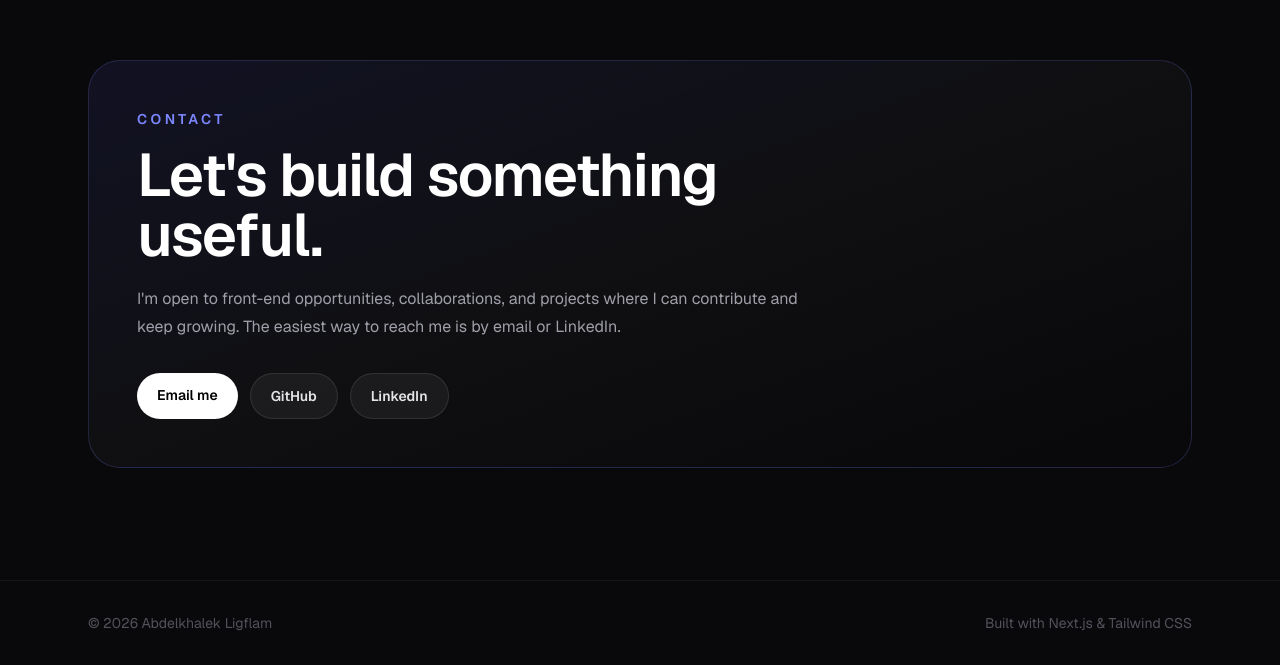
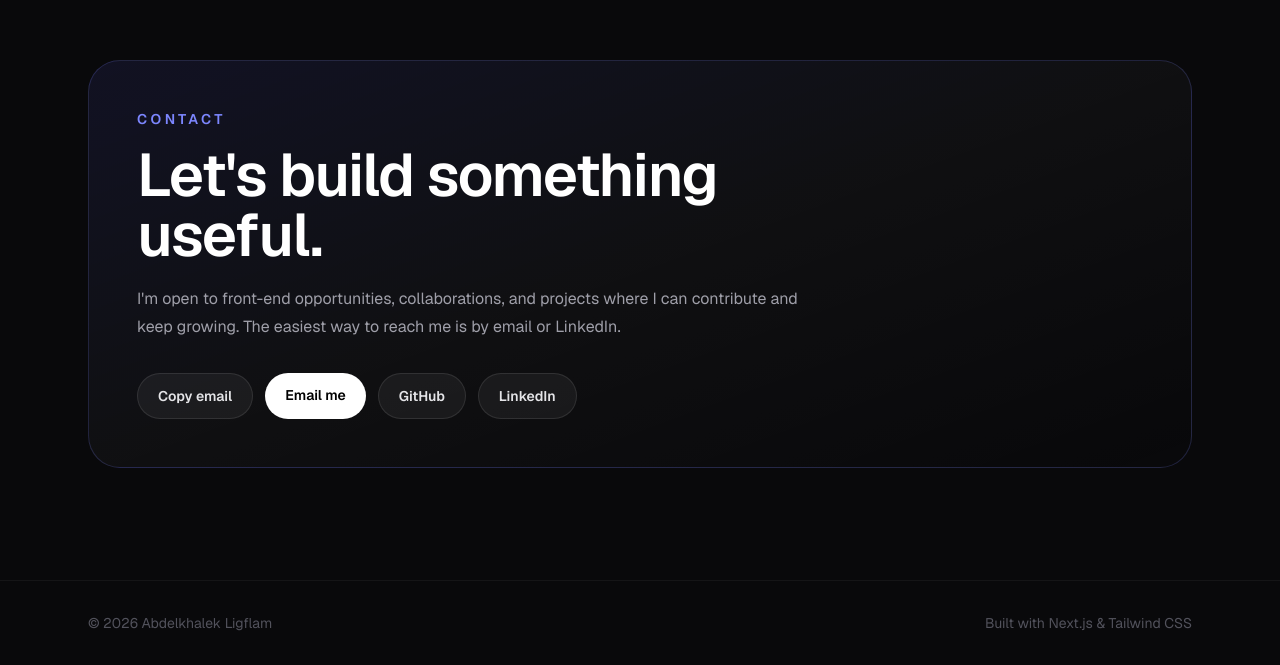
Before and after one commit to abdelkhalekligflam/portfolio, a Next.js app: page / in a window 1280 px wide. Shown: the part 6147-6812 px from the top of the page. Built offline with nearby package versions, Linux system fonts and the light colour scheme.

Commit message:
Integrate copy email contact button

```diff
--- a/app/page.tsx
+++ b/app/page.tsx
@@ -1,4 +1,5 @@
 import Image from "next/image";
+import CopyEmail from "./components/copy-email";
 
 const projects = [
   {
@@ -403,6 +404,7 @@ export default function Home() {
             The easiest way to reach me is by email or LinkedIn.
           </p>
           <div className="mt-8 flex flex-wrap gap-3">
+            <CopyEmail />
             <a
               href="mailto:akhaelk@gmail.com"
               className="rounded-full bg-white px-5 py-3 text-sm font-semibold text-black transition hover:bg-zinc-200"
```
